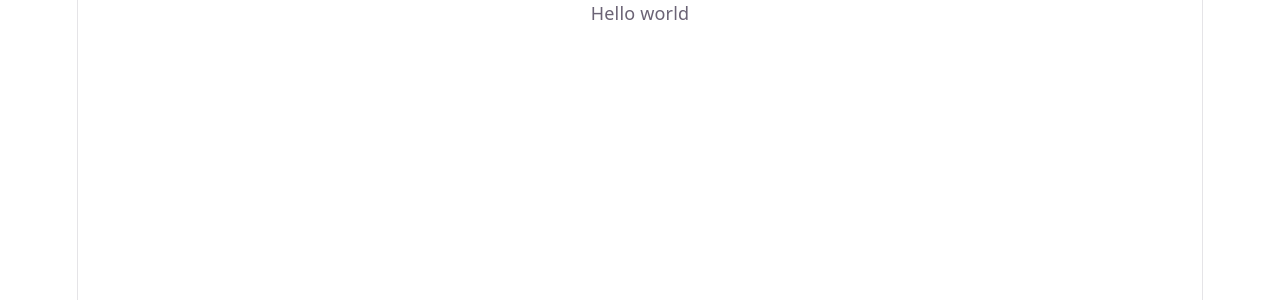
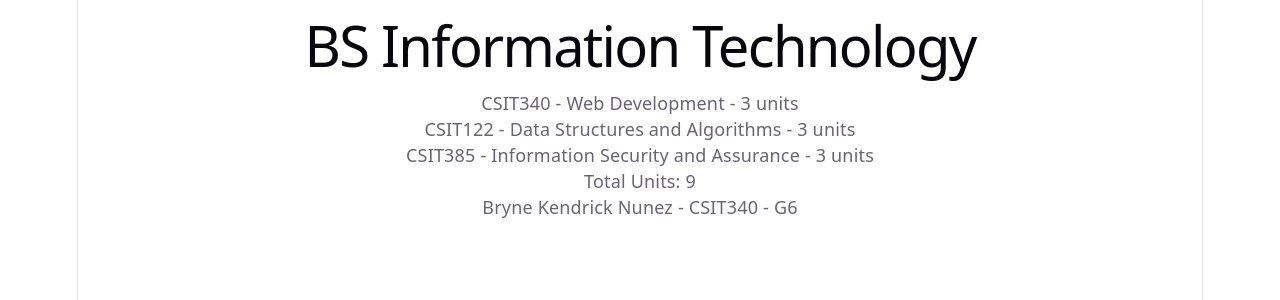
Before and after one commit to brynekendrick/CSIT340-G6-Lab3-Nunez, a React (Vite) app: page / in a window 1280 px wide. Shown: the top 300 px of the page. Built offline with nearby package versions, Linux system fonts and the light colour scheme.

Commit message:
1.1: course information step 1

```diff
--- a/src/App.jsx
+++ b/src/App.jsx
@@ -1,7 +1,58 @@
-const App = () => {
+const Header = (props) => {
+  return <h1>{props.course}</h1>
+}
+
+const Content = (props) => {
   return (
     <div>
-      <p>Hello world</p>
+      <p>{props.part1} - {props.exercises1} units</p>
+      <p>{props.part2} - {props.exercises2} units</p>
+      <p>{props.part3} - {props.exercises3} units</p>
+    </div>
+  )
+}
+
+const Total = (props) => {
+  return <p>Total Units: {props.total}</p>
+}
+
+const Footer = (props) => {
+  return (
+    <footer>
+      <p>{props.fullName} - {props.courseCode} - {props.section}</p>
+    </footer>
+  )
+}
+
+const App = () => {
+  const course = 'BS Information Technology'
+  const part1 = 'CSIT340 - Web Development'
+  const exercises1 = 3
+  const part2 = 'CSIT122 - Data Structures and Algorithms'
+  const exercises2 = 3
+  const part3 = 'CSIT385 - Information Security and Assurance'
+  const exercises3 = 3
+
+  const student = {
+    fullName: 'Bryne Kendrick Nunez',
+    courseCode: 'CSIT340',
+    section: 'G6'
+  }
+
+  return (
+    <div>
+      <Header course={course} />
+      <Content
+        part1={part1} exercises1={exercises1}
+        part2={part2} exercises2={exercises2}
+        part3={part3} exercises3={exercises3}
+      />
+      <Total total={exercises1 + exercises2 + exercises3} />
+      <Footer
+        fullName={student.fullName}
+        courseCode={student.courseCode}
+        section={student.section}
+      />
     </div>
   )
 }
```
